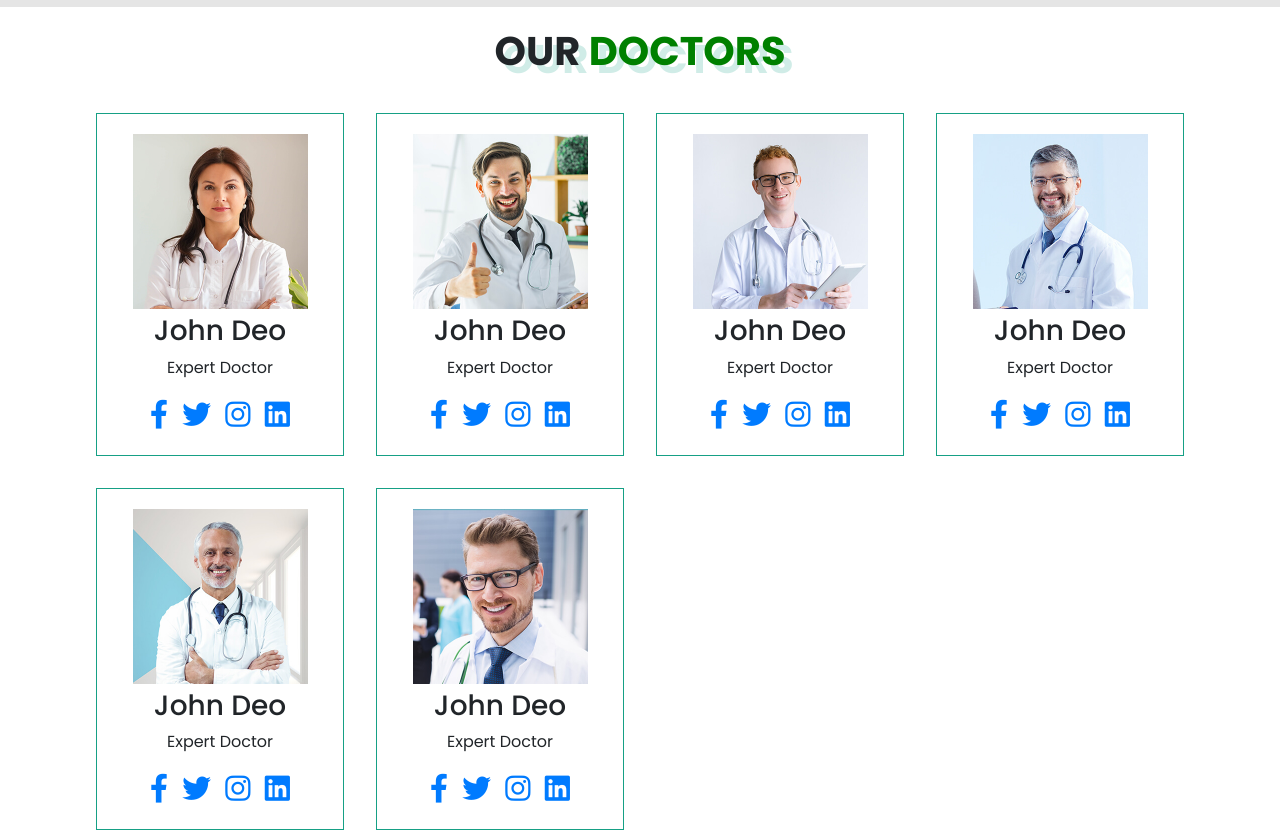
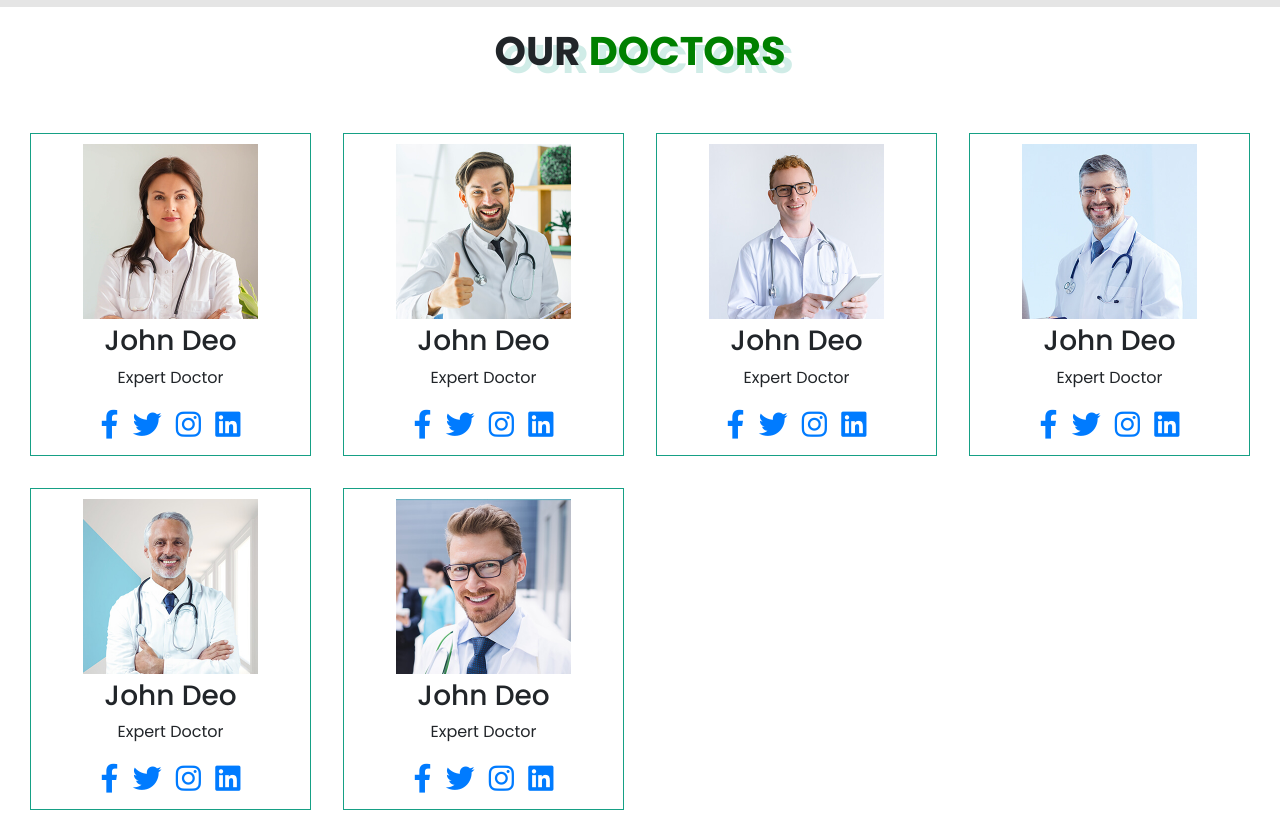
Before and after one commit to tamil1947/hospital2, a plain HTML site: page index.html in a window 1280 px wide. Shown: the part 2427-3267 px from the top of the page. Drawn offline with nearby package versions, Linux system fonts and the light colour scheme.

Commit message:
Update hospitalstyle.css

```diff
--- a/hospitalstyle.css
+++ b/hospitalstyle.css
@@ -242,12 +242,13 @@ text-shadow: var(--box-shadow);
 display:grid ;
 grid-template-columns: repeat(auto-fit,minmax(15rem,1fr));
 gap: 2rem;
-padding: 10px 6rem;
+padding:30px;
 }
 .our-doctors-box-container .doctor-box{
     border:1px solid #16a085;
     text-align: center;
-    padding: 20px 0px;
+    padding-top:10px ;
+    padding-bottom: 10px;
 }
 
 .our-doctors-box-container .doctor-box img{
```
